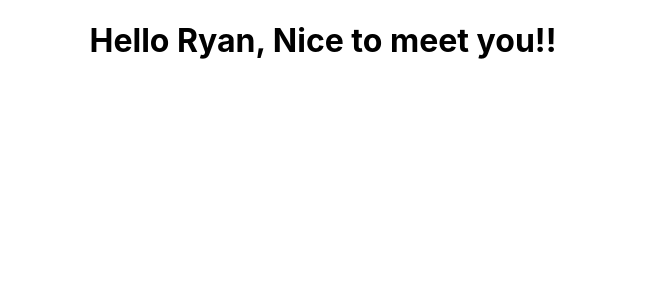
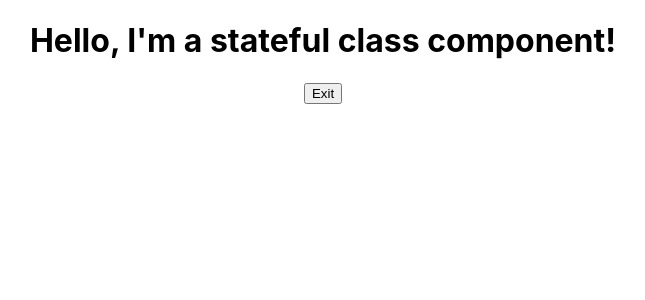
Before and after one commit to Lapratomo24/react-app, a React (Create React App) app in the folder my-app/: page / in a window 1280 px wide. Shown: the top 300 px of the page, without its empty margins (317-962 px from the left). Built offline with nearby package versions, Linux system fonts and the light colour scheme.

Commit message:
add constructor

```diff
--- a/my-app/src/App.js
+++ b/my-app/src/App.js
@@ -1,11 +1,12 @@
 import logo from './logo.svg';
 import './App.css';
 import FunctionalGreetingWithProps from './components/FunctionalGreetingWithProps';
+import StatefulGreeting from './components/StatefulGreeting';
 
 function App() {
   return (
     <div className="App">
-      <FunctionalGreetingWithProps greeting="Nice to meet you!" name="Ryan" />
+      <StatefulGreeting greeting="I'm a stateful class component!" name="Ryan" />
     </div>
   );
 }
--- /dev/null
+++ b/my-app/src/components/StatefulGreeting.js
@@ -0,0 +1,23 @@
+import React from "react";
+
+class StatefulGreeting extends React.Component {
+
+    constructor(props) {
+        super(props);
+        this.state = {
+            intro: "Hello",
+            buttonText: "Exit",
+        }
+    }
+
+    render() {
+        return (
+            <div>
+                <h1>{this.state.intro}, {this.props.greeting}</h1>
+                <button>{this.state.buttonText}</button>
+            </div>
+        )
+    }
+}
+
+export default StatefulGreeting;
```
